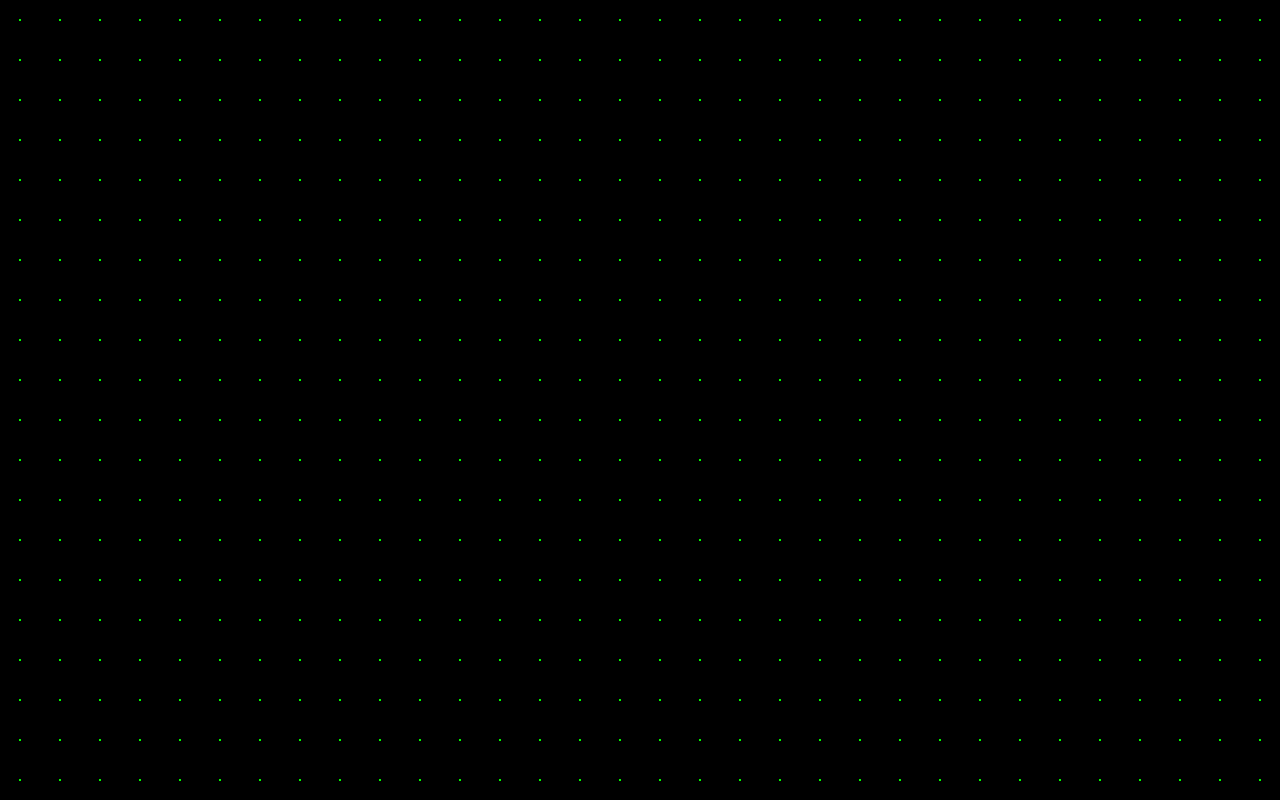
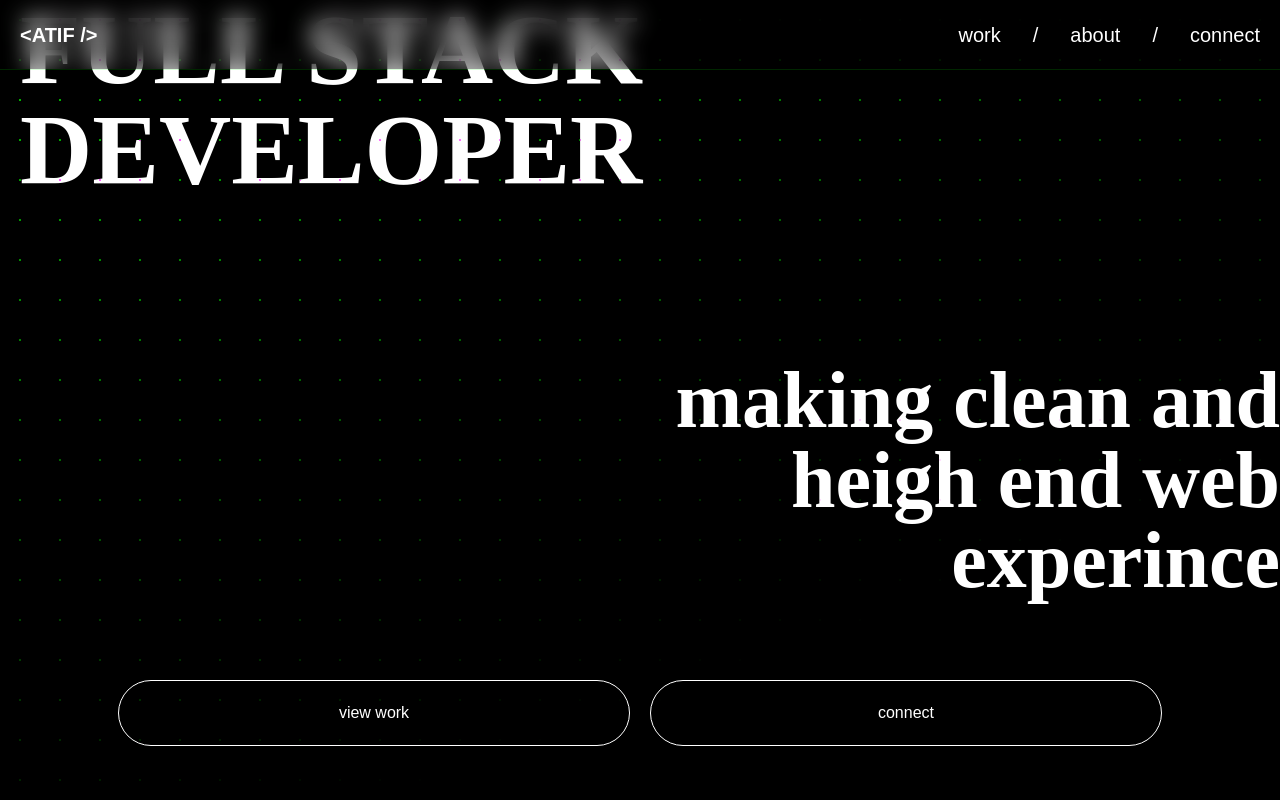
Before and after one commit to Atif360x/portfolio, a Next.js app: page / in a window 1280 px wide. Built offline with nearby package versions, Linux system fonts and the light colour scheme.

Commit message:
made hero section

```diff
--- a/app/globals.css
+++ b/app/globals.css
@@ -21,7 +21,7 @@
 
 body {
   background-color: #000000;
-  background-image: radial-gradient(#00FF00 1px, transparent 1px);
+  background-image: radial-gradient(#00FF00 1.5px, transparent 1px);
   background-size: 40px 40px;
   font-family: Arial, Helvetica, sans-serif;
 }
--- a/app/layout.tsx
+++ b/app/layout.tsx
@@ -1,6 +1,7 @@
 import type { Metadata } from "next";
 import { Geist, Geist_Mono } from "next/font/google";
 import "./globals.css";
+import Navbar from '@/components/Nav'
 
 const geistSans = Geist({
   variable: "--font-geist-sans",
@@ -23,7 +24,10 @@ export default function RootLayout({ children }: LayoutProps<"/">) {
       lang="en"
       className={`${geistSans.variable} ${geistMono.variable} h-full antialiased`}
     >
-      <body className="min-h-full flex flex-col">{children}</body>
+      <body className="min-h-full flex flex-col">
+        <Navbar />
+        {children}
+        </body>
     </html>
   );
 }
--- a/app/page.tsx
+++ b/app/page.tsx
@@ -1,8 +1,24 @@
 import Image from "next/image";
+import { Inter, Roboto_Mono, Playfair_Display } from 'next/font/google';
 
 export default function Home() {
   return (
     <main>
+      <div className=" h-[100vh] w-[100vw] bg-linear-160 from-[#000]/20 to-[75%] to-[#000]">
+
+        <h1 className="font-[playfair_Display] leading-none mix-blend-difference pl-5 pt-[80] text-white text-[60px] font-bold md:w-[60vw] md:text-[80px] lg:w-[60vw] lg:text-[100px]">
+          FULL STACK DEVELOPER
+        </h1>
+        <h2 className="font-[playfair_Display] flex justify-self-end text-right leading-none mix-blend-difference pt-[20vh] text-white text-[50px] font-bold md:w-[60vw] md:text-[70px] lg:w-[60vw] lg:text-[80px]">
+          making clean and heigh end web experince
+        </h2>
+
+        <div className="flex w-fill gap-5 justify-center pt-20">
+          <div className="text-white py-5 px-10 w-[40vw] h-[60] border-1 rounded-[999px] flex items-center justify-center text-center ">view work</div>
+          <div className="text-white py-5 px-10 w-[40vw] h-[60] border-1 rounded-[999px] flex items-center justify-center text-center ">connect</div>
+        </div>
+      </div>
+
 
     </main>
   );
--- /dev/null
+++ b/components/Nav.tsx
@@ -0,0 +1,24 @@
+import Link from "next/link";
+
+export default function Navbar() {
+  return (
+    <div className="fixed top-0 border-b-1 border-[#00FF00]/15 left-0 w-full h-[70px] z-50">
+      <div className="absolute inset-0 bg-black/20 backdrop-blur-md" />
+
+      <nav className="relative w-full h-full flex items-center justify-between px-5 text-white">
+        <div className="font-bold text-xl">
+          {'<ATIF />'}
+        </div>
+
+        <div className="flex text-xl gap-2 md:gap-5 lg:gap-8">
+          <Link href="#work">work</Link>
+          <span>/</span>
+          <Link href="#about">about</Link>
+          <span>/</span>
+          <Link href="#connect">connect</Link>
+        </div>
+      </nav>
+
+    </div>
+  );
+}
```
